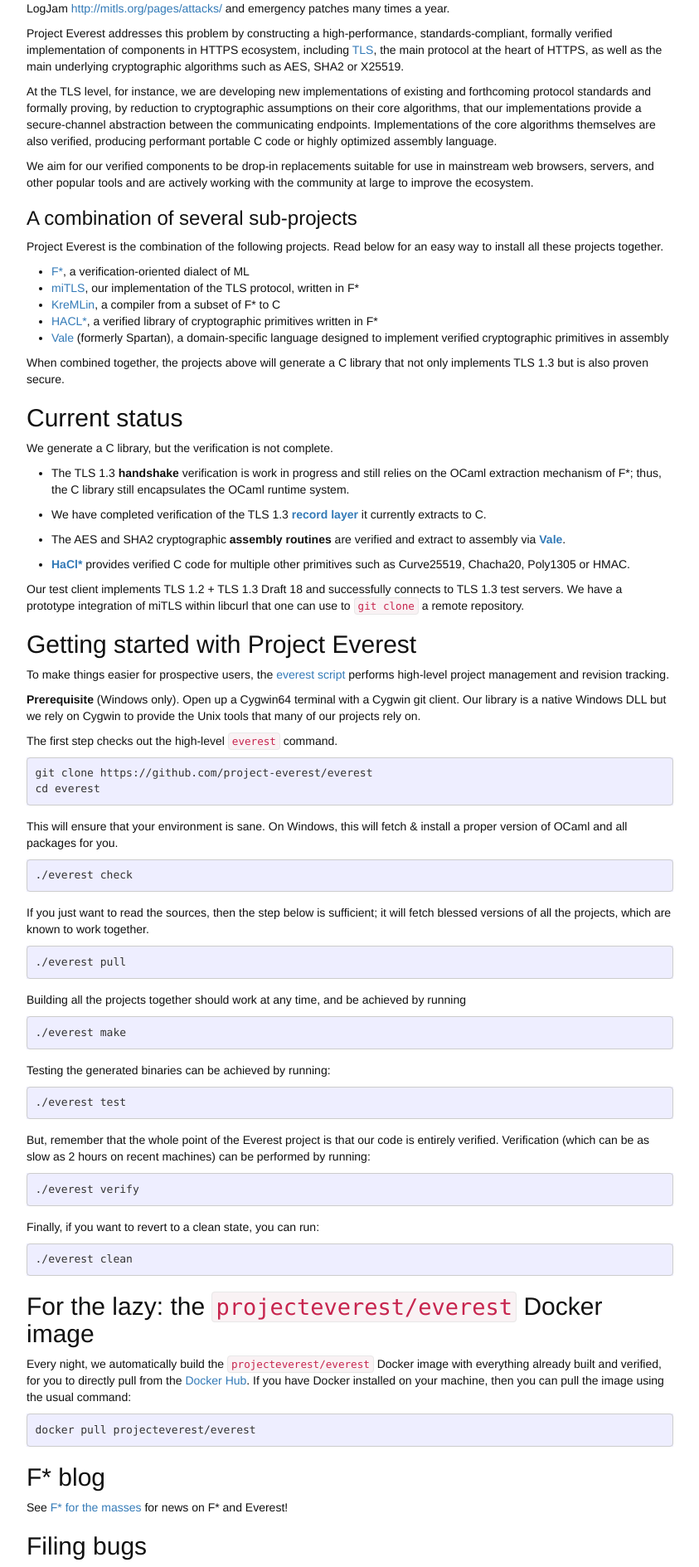
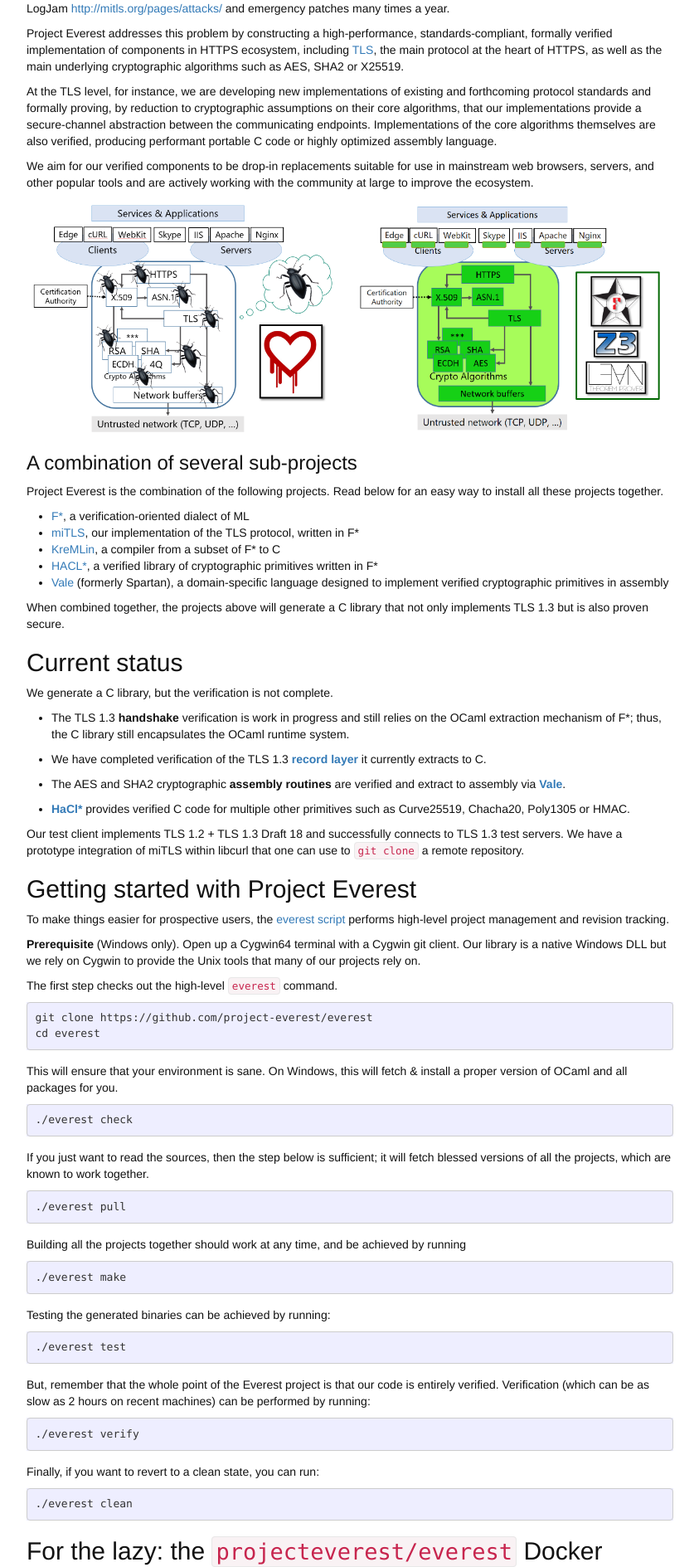
Before and after one commit to project-everest/project-everest.github.io, a Jekyll site: the page built from index.md, in a window 1280 px wide. Shown: the part 403-2292 px from the top of the page at 83% size, without its empty margins (218-1061 px from the left). Built offline with Jekyll 4.4.1, drawn with Linux system fonts in a browser that asks for light colours.

Commit message:
adding architecture pictures

```diff
--- a/assets/main.scss
+++ b/assets/main.scss
@@ -55,3 +55,8 @@
 .img-logo {
     height: 70px;
 }
+
+
+.img-arch {
+    height: 285px;
+}
--- a/index.md
+++ b/index.md
@@ -48,6 +48,10 @@
 We aim for our verified components to be drop-in replacements suitable
 for use in mainstream web browsers, servers, and other popular tools and
 are actively working with the community at large to improve the ecosystem.
+
+
+![Insecure](assets/InsecureHTTPS.png){:class="img-arch"}
+![Secure](assets/SecureHTTPS.png){:class="img-arch"}
 
 ### A combination of several sub-projects
 
```
Also changed, not shown: assets/InsecureHTTPS.png (added), assets/SecureHTTPS.png (added).
